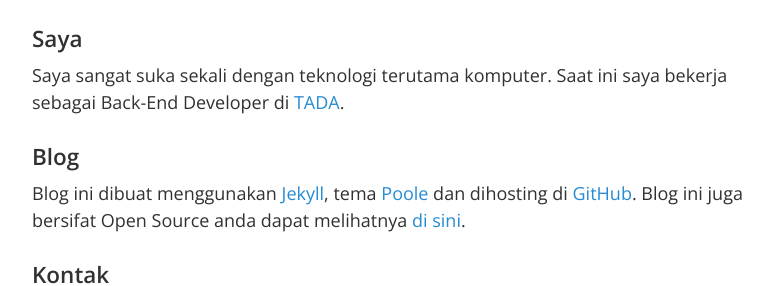
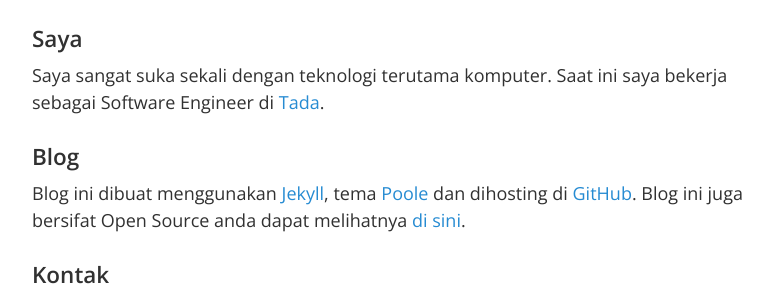
Before and after one commit to eputra/eputra.github.io, a Jekyll site: the page built from about.md, in a window 1280 px wide. Shown: the part 894-1180 px from the top of the page, without its empty margins (248-1031 px from the left). Built offline with Jekyll 4.4.1, drawn with Linux system fonts in a browser that asks for light colours; nearby versions of some CDN libraries.

Commit message:
Update about.md

```diff
--- a/about.md
+++ b/about.md
@@ -7,7 +7,7 @@ description: Nama saya Eka Putra saya suka sekali dengan teknologi terutama komp
 ![](/assets/about/eka-putra.jpg)
 
 ### Saya
-Saya sangat suka sekali dengan teknologi terutama komputer. Saat ini saya bekerja sebagai Back-End Developer di [TADA](https://usetada.com "TADA").
+Saya sangat suka sekali dengan teknologi terutama komputer. Saat ini saya bekerja sebagai Software Engineer di [Tada](https://usetada.com "Tada").
 
 ### Blog
 Blog ini dibuat menggunakan [Jekyll](http://jekyllrb.com "Jekyll"), tema [Poole](http://getpoole.com "Poole") dan dihosting di [GitHub](http://github.com "GitHub"). Blog ini juga bersifat Open Source anda dapat melihatnya [di sini](https://github.com/eputra/eputra.github.io "Source Blog").
```
